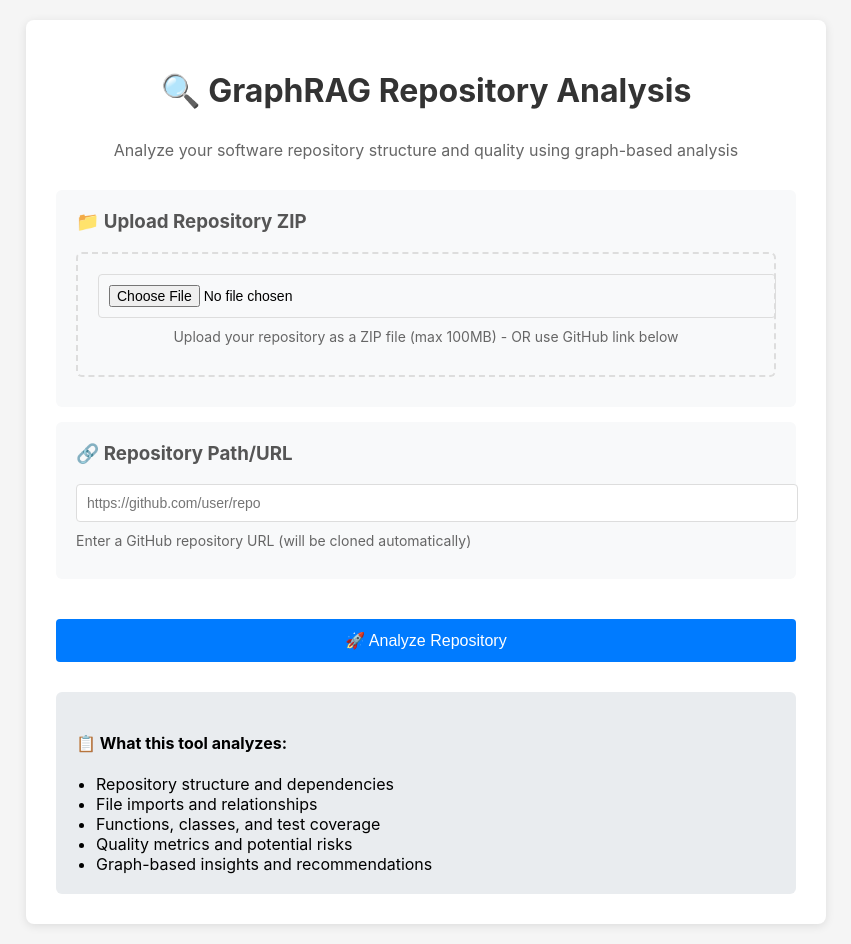
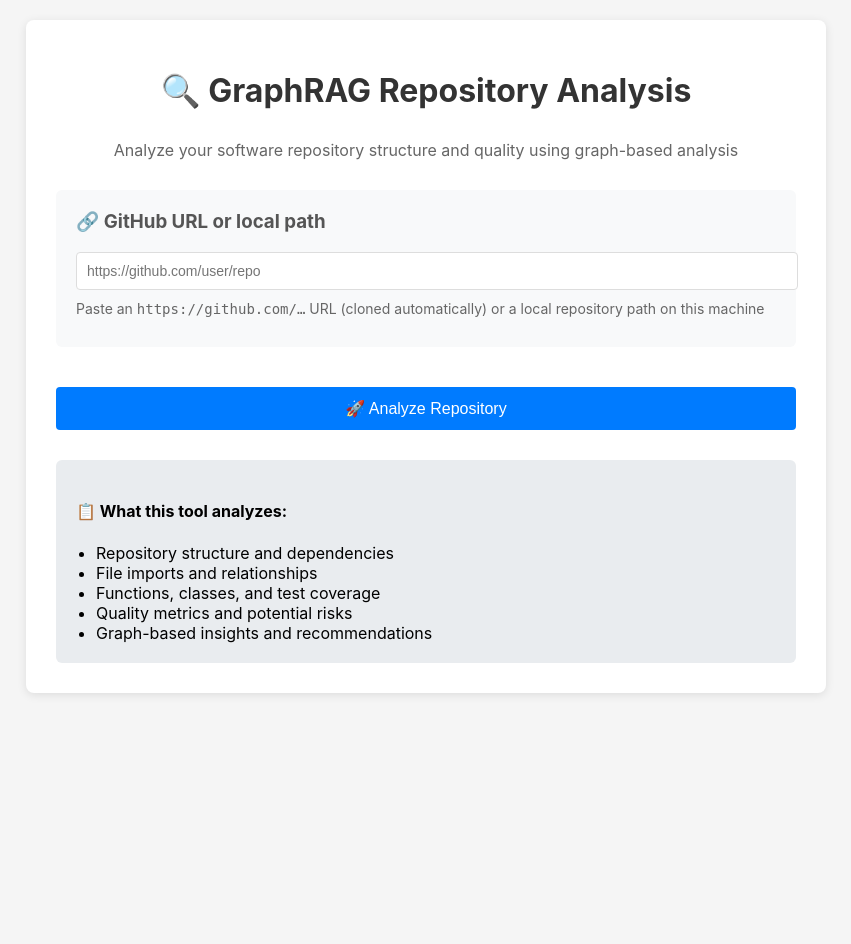
Before and after one commit to 02deno/GraphRAG-based-Software-Repository-Quality-Analysis, a Flask app: page / in a window 1280 px wide. Shown: the whole page, without its empty margins (214-1065 px from the left). After the commit the page ends 695 px from the top, so only its background shows below. Run offline with Flask 3, Linux system fonts and the light colour scheme.

Commit message:
hide file uploado section and fix "Please provide either a file or URL" when url is given bug

```diff
--- a/src/web/utils/helpers.py
+++ b/src/web/utils/helpers.py
@@ -33,14 +33,15 @@ def handle_repository_upload(repo_handler: RepositoryHandler) -> Tuple[str, bool
     Raises:
         ValueError: If no valid repository provided
     """
-    # Handle ZIP file upload
+    # Handle ZIP file upload (Flask always includes the file key on multipart
+    # posts even when no file was chosen, so URL handling must not be `elif`.)
     if 'repository_file' in request.files:
         file = request.files['repository_file']
         if file.filename:
             return repo_handler.handle_zip_upload(file)
 
     # Handle repository URL
-    elif 'repository_url' in request.form:
+    if 'repository_url' in request.form:
         repo_url = request.form['repository_url'].strip()
         if repo_url:
             if is_github_clone_url(repo_url):
--- a/templates/index.html
+++ b/templates/index.html
@@ -105,20 +105,19 @@
 
         <form action="{{ url_for('web.upload_repository') }}" method="post" enctype="multipart/form-data">
             <div class="upload-section">
-                <!-- File Upload Method -->
-                <div class="upload-method">
+                {# ZIP upload: keep markup for a future UI release; set hidden=false to show. #}
+                <div class="upload-method" id="repository-zip-upload" hidden>
                     <h3>📁 Upload Repository ZIP</h3>
                     <div class="file-input">
-                        <input type="file" name="repository_file" accept=".zip" onchange="document.getElementById('file-method').checked = true; document.getElementById('url-method').checked = false;">
-                        <p class="info-text">Upload your repository as a ZIP file (max 100MB) - OR use GitHub link below</p>
+                        <input type="file" name="repository_file" accept=".zip">
+                        <p class="info-text">Upload your repository as a ZIP file (max 100MB)</p>
                     </div>
                 </div>
 
-                <!-- OR URL Method -->
                 <div class="upload-method">
-                    <h3>🔗 Repository Path/URL</h3>
-                    <input type="url" name="repository_url" placeholder="https://github.com/user/repo" onchange="document.getElementById('url-method').checked = true; document.getElementById('file-method').checked = false;">
-                    <p class="info-text">Enter a GitHub repository URL (will be cloned automatically)</p>
+                    <h3>🔗 GitHub URL or local path</h3>
+                    <input type="url" name="repository_url" placeholder="https://github.com/user/repo">
+                    <p class="info-text">Paste an <code>https://github.com/…</code> URL (cloned automatically) or a local repository path on this machine</p>
                 </div>
             </div>
 
@@ -142,25 +141,16 @@
     <script>
         // Form validation
         document.querySelector('form').addEventListener('submit', function(e) {
+            const urlInput = document.querySelector('input[name="repository_url"]');
+            const zipSection = document.getElementById('repository-zip-upload');
             const fileInput = document.querySelector('input[name="repository_file"]');
-            const urlInput = document.querySelector('input[name="repository_url"]');
-
-            // Check if at least one field is filled
-            const hasFile = fileInput.files.length > 0;
+            const hasFile = zipSection && !zipSection.hidden && fileInput && fileInput.files.length > 0;
             const hasUrl = urlInput.value.trim() !== '';
 
-            if (!hasFile && !hasUrl) {
+            if (!hasUrl && !hasFile) {
                 e.preventDefault();
-                alert('Lütfen bir ZIP dosyası yükleyin VEYA bir GitHub URL\'si girin');
+                alert('Please enter a GitHub repository URL or a local repository path.');
                 return false;
-            }
-
-            // If both are filled, warn user but allow submission
-            if (hasFile && hasUrl) {
-                if (!confirm('Hem dosya hem de URL girdiniz. Dosya yükleme kullanılacak. Devam etmek istiyor musunuz?')) {
-                    e.preventDefault();
-                    return false;
-                }
             }
         });
     </script>
```
Also changed, not shown: docs/PROJECT_STRUCTURE.md (+2 -2 lines), docs/USAGE.md (+4 -4 lines), docs/WEB_APPLICATION_GUIDE.md (+9 -12 lines), README.md.
